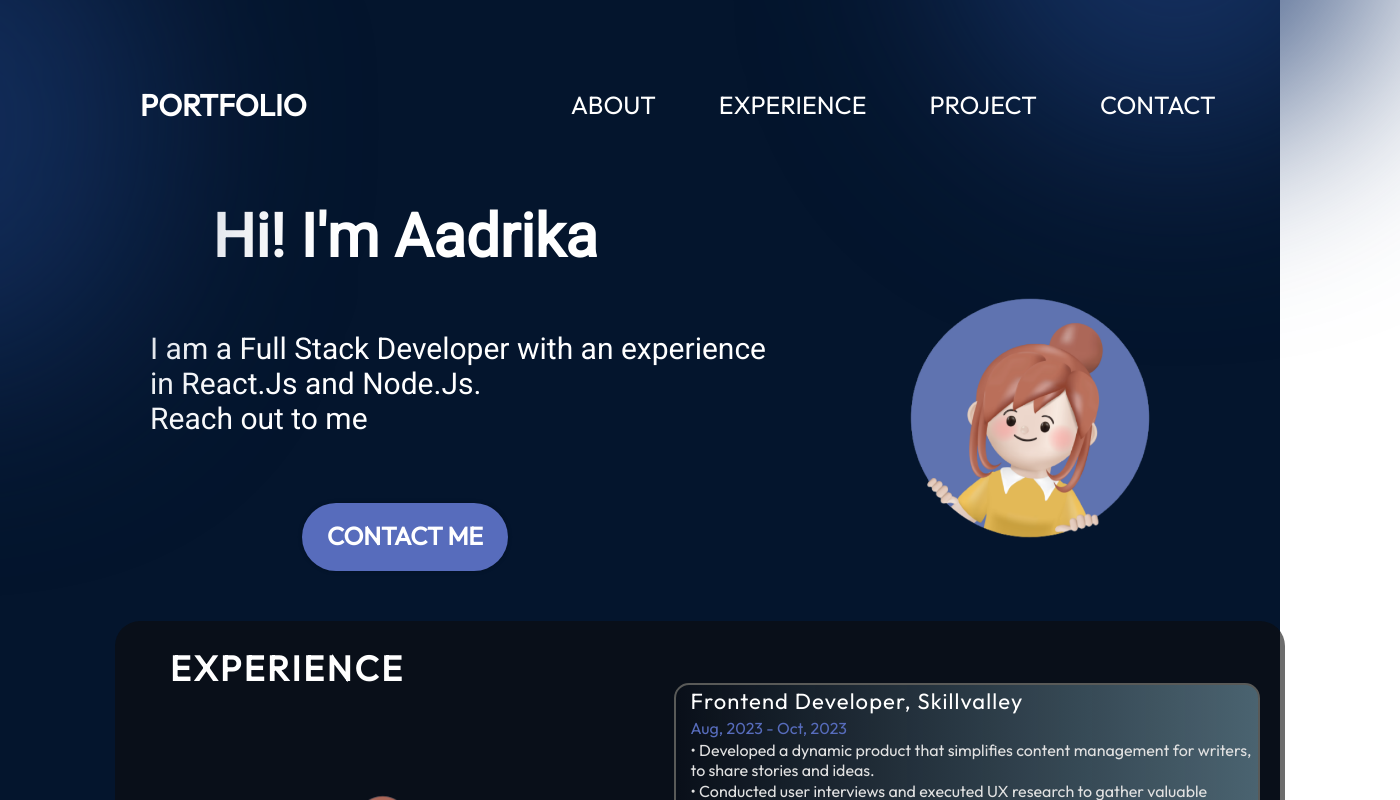
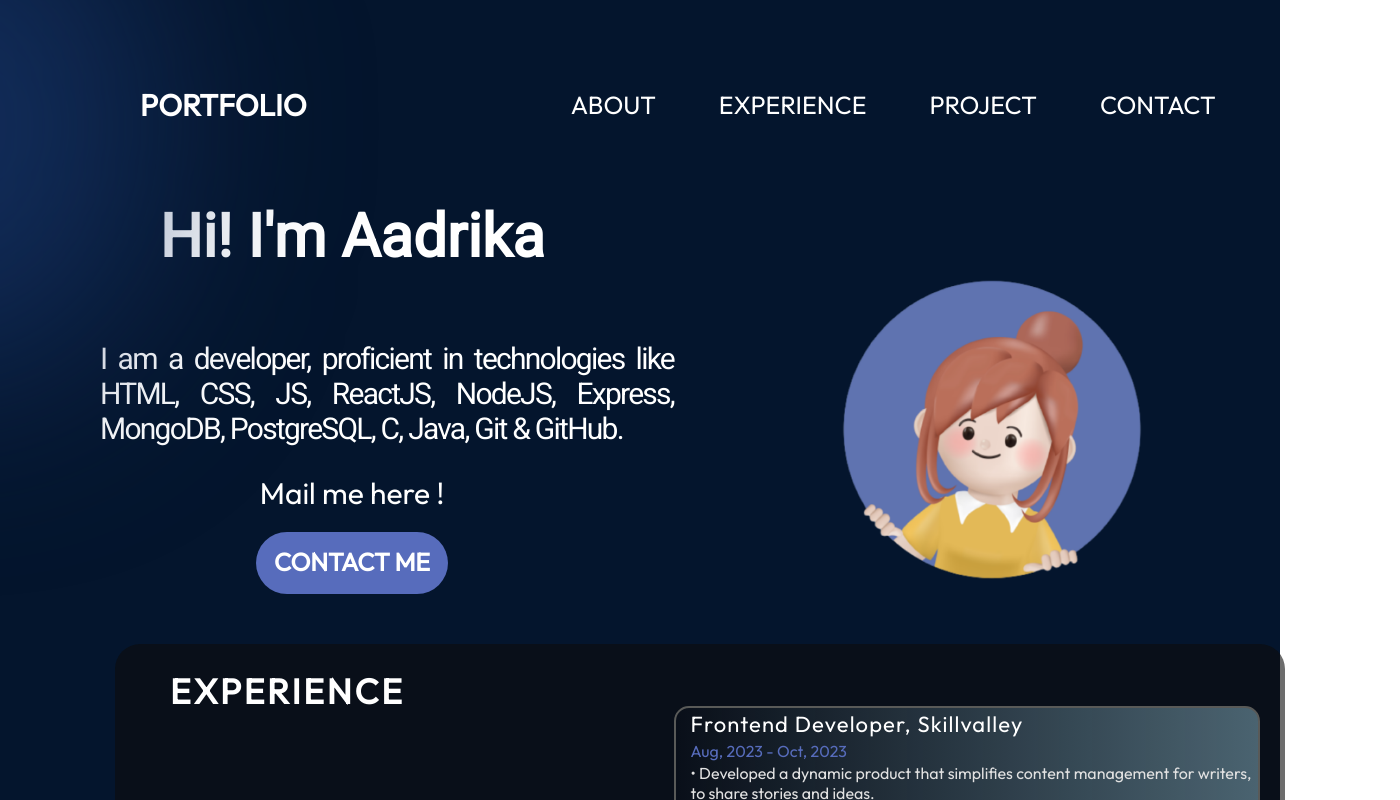
Before and after one commit to aadrikasingh18/Portfolio, a React (Create React App) app: page / in a window 1280 px wide. Shown: the top 800 px of the page, 1400 px wide, since content can reach past the window. Built offline with nearby package versions, Linux system fonts and the light colour scheme.

Commit message:
Hero Section Updated

```diff
--- a/src/App.js
+++ b/src/App.js
@@ -4,7 +4,7 @@ import Navbar from "./Components/Navbar"
 import Hero from "./Components/Hero"
 import Experience from "./Components/Experience"
 import Project from "./Components/Project"
-import Skill from "./Components/Skill"
+// import Skill from "./Components/Skill"
 import Contact from "./Components/Contact"
 
 function App() {
@@ -15,7 +15,7 @@ function App() {
         <div className='app'><Hero /></div>
         <div className='app'><Experience /></div>
         <div className='app'><Project /></div>
-        <div className='app'><Skill /></div>
+        {/* <div className='app'><Skill /></div> */}
         <div className='app'><Contact /></div>
       </Router>
     </>
--- a/src/Components/Hero.css
+++ b/src/Components/Hero.css
@@ -5,20 +5,25 @@
     display: flex;
     align-items: center;
     justify-content: space-between;
+    flex-direction: row;
     z-index: 1;
     padding-top: 60px;
     /* border: 4px solid red; */
 }
 
 .hero-content-left {
-    width: 60%;
+    width: 55%;
     height: 100%;
+    display: flex;
+    align-items: center;
+    justify-content: center;
+    flex-direction: column;
+    /* margin-left: 30px; */
     /* border: 3px solid green; */
-    margin-left: 30px;
 }
 
 .hero-content-right {
-    width: 40%;
+    width: 45%;
     height: 100%;
     display: flex;
     justify-content: center;
@@ -28,11 +33,12 @@
 .hero-title {
     font-size: 60px;
     font-weight: 800;
-    margin-bottom: 33px;
     font-family: var(--font-roboto);
     color: var(--color-text);
-    display: flex;
-    justify-content: center;
+    /* margin-bottom: 33px; */
+    /* display: flex; */
+    /* justify-content: center; */
+    /* border: 2px solid cyan; */
 }
 
 .hero-description {
@@ -40,21 +46,34 @@
     font-size: 30px;
     font-weight: 400;
     color: var(--color-text);
-    text-align: left;
-    margin-bottom: 52px;
-    letter-spacing: 0em;
+    text-align: justify;
+    margin-top: 30px;
+    padding: 30px;
     line-height: 35px;
-    padding-left: 120px;
-    padding-top: 25px;
+    letter-spacing: -1.75px;
+    margin-left: 70px;
+    /* text-align: left; */
+    /* text-align: start; */
+    /* margin-bottom: 52px; */
+    /* padding-left: 120px; */
+    /* padding-top: 25px; */
     /* border: 3px solid white; */
 }
 
+.hero-description-end{
+    color: var(--color-text);
+    font-size: 30px;
+    font-weight: 400;
+    margin-top: -45px;
+    /* border: 3px solid rgb(135, 98, 98); */
+}
+
 .hero-btn {
-    /* border: 2px solid red; */
     display: flex;
     justify-content: center;
-    padding-top: 15px;
     padding-bottom: 50px;
+    /* border: 2px solid red; */
+    /* padding-top: 15px; */
 }
 
 .hero-contactBtn {
@@ -64,12 +83,16 @@
     border-radius: 100px;
     font-size: 25px;
     font-weight: 600;
-    padding: 15px 25px;
-    box-shadow: 0 0 4px 0 rgba(0, 0, 0, 0.25);
+    padding: 12px 18px;
+    /* box-shadow: 0 0 4px 0 rgba(0, 0, 0, 0.25); */
+}
+
+.hero-contactBtn:hover {
+    background-color: #7a93f6;
 }
 
 .hero-img {
-    width: 60%;
+    width: 65%;
     z-index: 1;
     animation-name: floating;
     animation-duration: 5s;
--- a/src/Components/Hero.js
+++ b/src/Components/Hero.js
@@ -9,11 +9,11 @@ const Hero = () => {
         {/* LEFT DIV*/}
         <div className='hero-content-left'>
           <h1 className='hero-title'>Hi! I'm Aadrika</h1>
-          <p className="hero-description">I am a Full Stack Developer with an experience in React.Js and Node.Js. <br></br>
-          Reach out to me </p>
+          <p className="hero-description">I am a developer, proficient in technologies like HTML, CSS, JS, ReactJS, NodeJS, Express, MongoDB, PostgreSQL, C, Java, Git & GitHub. </p><br></br>
+          <p className="hero-description-end">Mail me here !</p>
           <div className='hero-btn'>
 
-          <a href="mailto:myemail.com" className='hero-contactBtn'>CONTACT ME</a>
+            <a href="mailto:aadrikas04@gmail.com" className='hero-contactBtn'>CONTACT ME</a>
           </div>
         </div>
         {/* RIGHT DIV */}
@@ -22,7 +22,7 @@ const Hero = () => {
         </div>
         {/* Circle for blur effect */}
         <div className="hero-topBlur"></div>
-        <div className="hero-bottomBlur"></div>
+        {/* <div className="hero-bottomBlur"></div> */}
       </section>
     </>
   )
--- a/src/Components/Navbar.js
+++ b/src/Components/Navbar.js
@@ -14,16 +14,18 @@ export default function Navbar() {
                     <div className="collapse navbar-collapse styleMenuNav" id="navbarSupportedContent">
                         <ul className="navbar-nav me-auto mb-2 mb-lg-0 styleMenuItemsNav">
                             <li className="nav-item">
-                                <Link to={'/Experience'} className="nav-link">ABOUT</Link>
+                                <Link to={'/about'} className="nav-link">ABOUT</Link>
+                                {/* <a href="/about" className="nav-link">ABOUT</a> */}
                             </li>
                             <li className="nav-item">
-                                <Link to={'/Experience'} className="nav-link">EXPERIENCE</Link>
+                                <Link to={'/experience'} className="nav-link">EXPERIENCE</Link>
+                                {/* <a href="/experience" className="nav-link">EXPERIENCE</a> */}
                             </li>
                             <li className="nav-item">
-                                <Link to={'/Experience'} className="nav-link">PROJECT</Link>
+                                <Link to={'/project'} className="nav-link">PROJECT</Link>
                             </li>
                             <li className="nav-item">
-                                <Link to={'/Experience'} className="nav-link">CONTACT</Link>
+                                <Link to={'/contact'} className="nav-link">CONTACT</Link>
                             </li>
                         </ul>
                     </div>
```
